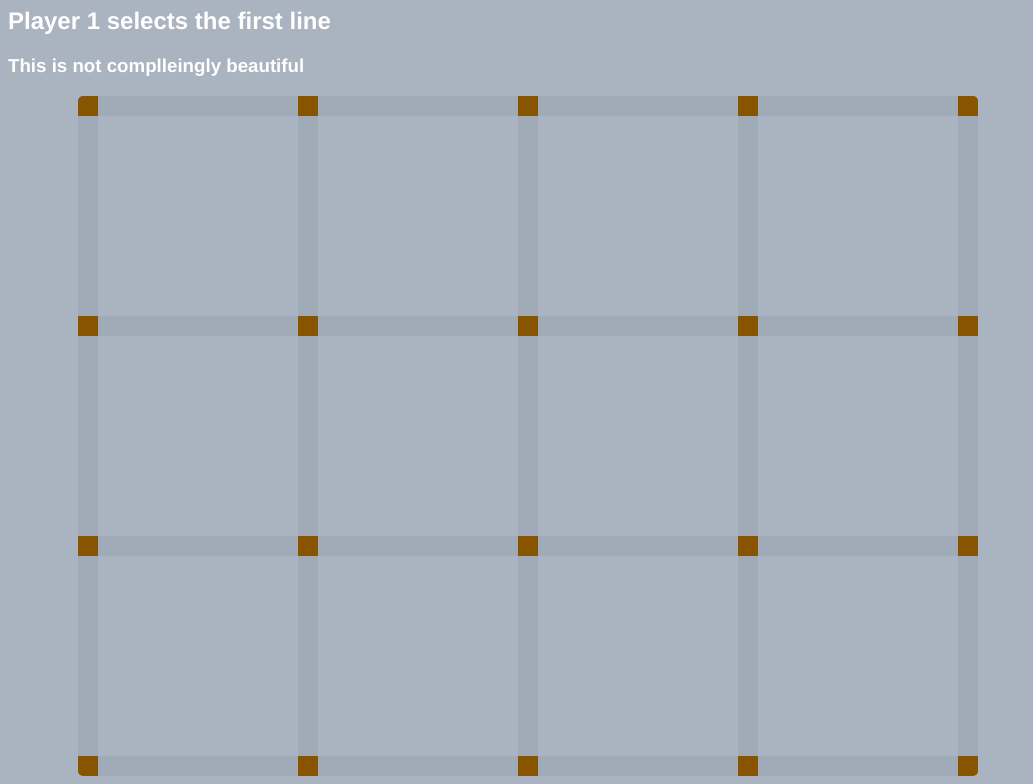
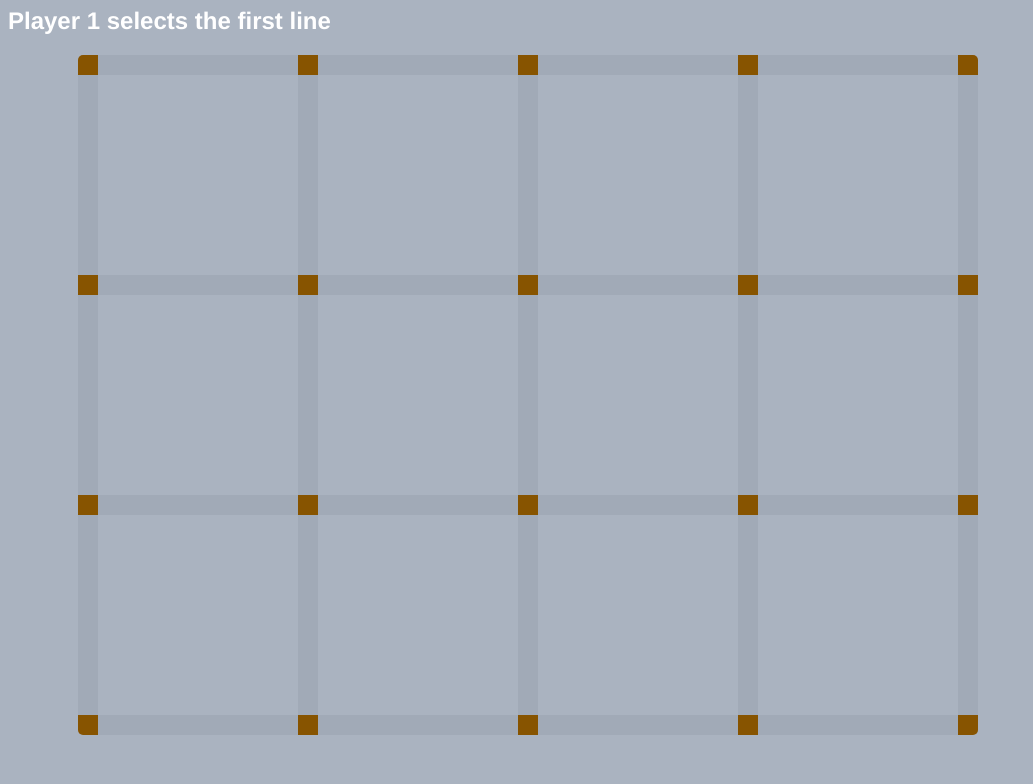
Before and after one commit to daleinen7/dots-and-boxes-and-synthesizers, a plain HTML site: page index.html in a window 1280 px wide. Shown: the part 73-857 px from the top of the page, without its empty margins (0-1033 px from the left). After the commit the page ends 816 px from the top, so only its background shows below. Drawn offline with Linux system fonts and the light colour scheme.

Commit message:
fixed all the testing stuff I added and forgot to delete

```diff
--- a/index.html
+++ b/index.html
@@ -11,8 +11,6 @@
     <h1>Dots and Boxes</h1>
 
     <h2>Message Container</h2>
-
-    <h3 id="comp">This is not complleingly beautiful</h3>
 
     <main id="main">
         <!-- row one -->
```
